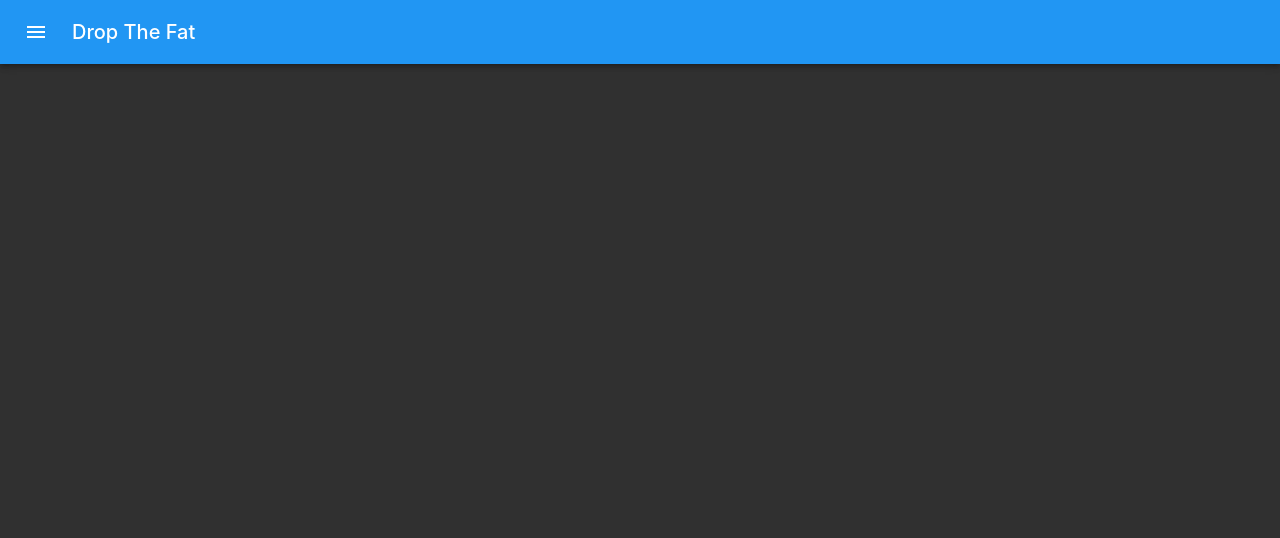
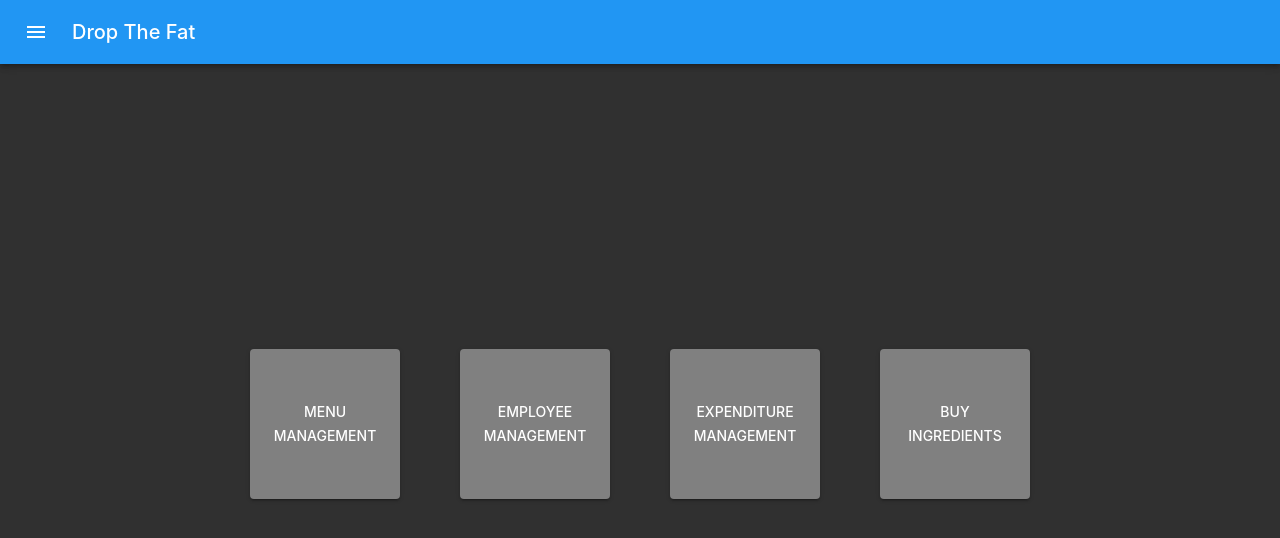
Before and after one commit to evangunawan/dropthefat, a React (Create React App) app: page /admindashboard in a window 1280 px wide. Shown: the top 538 px of the page. Built offline with nearby package versions, Linux system fonts and the light colour scheme.

Commit message:
Add DashboardAdmin page

```diff
--- a/src/config/MainRoutes.tsx
+++ b/src/config/MainRoutes.tsx
@@ -5,6 +5,7 @@ import Home from '../pages/Home';
 import { MenuPage } from '../pages/MenuPage';
 import LoginAdmin from '../pages/Admin/LoginAdmin';
 import OrderPage from '../pages/Order/OrderPage';
+import AdminDashboard from '../pages/Admin/AdminDashboard';
 
 export default class MainRoutes extends React.Component {
   render() {
@@ -15,6 +16,7 @@ export default class MainRoutes extends React.Component {
           <Route exact path='/order' component={OrderPage} />
           <Route exact path='/menu' component={MenuPage} />
           <Route exact path='/admin' component={LoginAdmin} />
+          <Route exact path='/admindashboard' component={AdminDashboard} />
         </Switch>
       </div>
     );
--- /dev/null
+++ b/src/pages/Admin/AdminDashboard.tsx
@@ -0,0 +1,45 @@
+import * as React from 'react';
+import { CSSProperties } from '@material-ui/core/styles/withStyles';
+import { Box, Paper, Button } from '@material-ui/core';
+import Container from '../../components/Container';
+
+const AdminDashboard = () => {
+  const containerStyle: CSSProperties = {
+    display: 'flex',
+    flexWrap: 'wrap',
+    justifyContent: 'center',
+    alignItems: 'center',
+    width: '100%',
+    height: '90vh',
+  };
+  const menuBox: CSSProperties = {
+    width: '150px',
+    height: '150px',
+    display: 'flex',
+    justifyContent: 'center',
+    alignItems: 'center',
+    padding: '20px',
+    margin: '0px 30px',
+    backgroundColor: 'gray',
+    color: 'white',
+  };
+
+  return (
+    <Container style={containerStyle}>
+      <Button variant='contained' style={menuBox}>
+        <span style={{ textAlign: 'center' }}>Menu Management</span>
+      </Button>
+      <Button variant='contained' style={menuBox}>
+        <span style={{ textAlign: 'center' }}>Employee Management</span>
+      </Button>
+      <Button variant='contained' style={menuBox}>
+        <span style={{ textAlign: 'center' }}>Expenditure Management</span>
+      </Button>
+      <Button variant='contained' style={menuBox}>
+        <span style={{ textAlign: 'center' }}>Buy Ingredients</span>
+      </Button>
+    </Container>
+  );
+};
+
+export default AdminDashboard;
--- a/src/pages/Admin/LoginAdmin.tsx
+++ b/src/pages/Admin/LoginAdmin.tsx
@@ -9,6 +9,7 @@ import {
   CardActions,
   Button,
 } from '@material-ui/core';
+import { useHistory } from 'react-router-dom';
 
 const LoginAdmin = () => {
   const containerStyle: CSSProperties = {
@@ -22,6 +23,18 @@ const LoginAdmin = () => {
     height: 'auto',
   };
 
+  // create state react.hook
+  const [txtPassword, setTxtPassword] = React.useState('');
+
+  const history = useHistory();
+
+  const verifyLogin = () => {
+    if (txtPassword === 'admin123') {
+      history.push('/admindashboard');
+      // console.log("success");
+    }
+  };
+
   return (
     <Container style={containerStyle}>
       <Card style={cardStyle}>
@@ -30,11 +43,24 @@ const LoginAdmin = () => {
             Login Admin
           </Typography>
           <form style={{ padding: 10 }}>
-            <TextField label='Password' variant='outlined' />
+            <TextField
+              type='password'
+              label='Password'
+              variant='outlined'
+              value={txtPassword}
+              onChange={(event: any) => {
+                setTxtPassword(event.target.value);
+              }}
+            />
           </form>
         </CardContent>
         <CardActions>
-          <Button variant='contained' color='primary' disableElevation>
+          <Button
+            variant='contained'
+            color='primary'
+            onClick={verifyLogin}
+            disableElevation
+          >
             LOGIN
           </Button>
         </CardActions>
```
